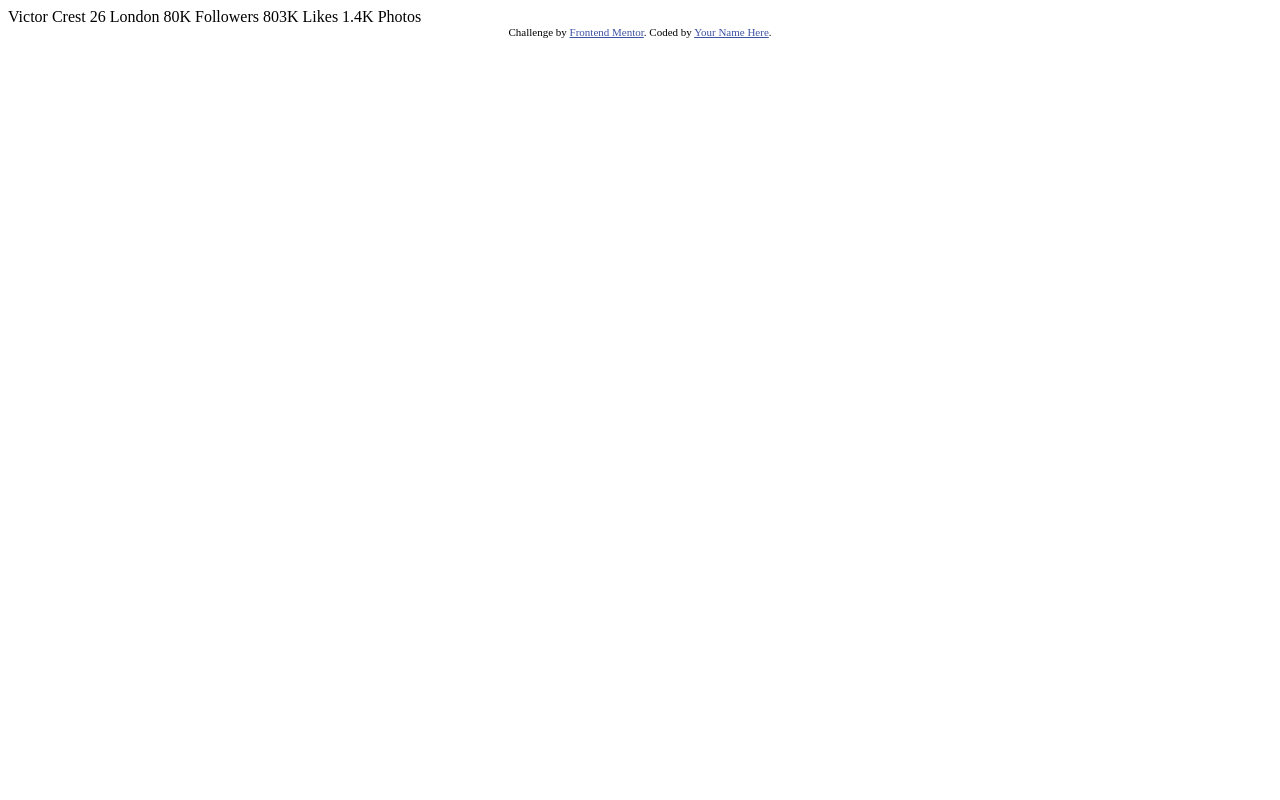
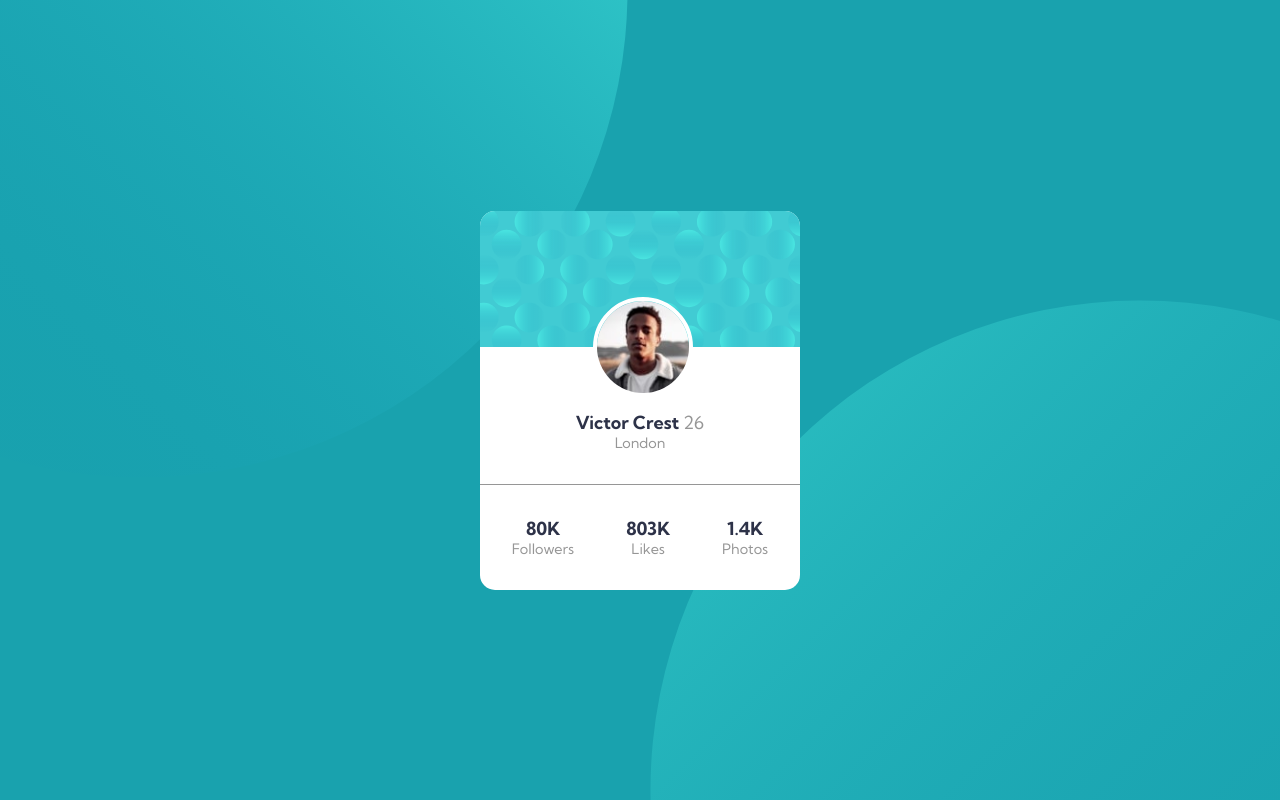
Before and after one commit to Jeth0214/FEM-profile-card-component, a plain HTML site: page index.html in a window 1280 px wide. Drawn offline with Linux system fonts and the light colour scheme.

Commit message:
finished the mark up and styling of the project

```diff
--- /dev/null
+++ b/assets/styles/style.css
@@ -0,0 +1,100 @@
+/*  Google Fonts ( Kumbh Sans )  */
+@import url('https://fonts.googleapis.com/css2?family=Kumbh+Sans:wght@400;700&display=swap');
+
+/*  Variables  */
+:root {
+    /* Colors */
+    /* Primary */
+    --clr-Dark-cyan: hsl(185, 75%, 39%);
+    --clr-very-dark-desaturated-blue: hsl(229, 23%, 23%);
+    --clr-Dark-grayish-blue: hsl(227, 10%, 46%);
+    /* Neutral */
+    --clr-dark-gray: hsl(0, 0%, 59%);
+
+
+    /* Font Family */
+    --ff-kumb-sans: 'Kumbh Sans', sans-serif;
+}
+
+
+/*  Reset  */
+*,
+*::after,
+*::before {
+    box-sizing: border-box;
+    margin: 0;
+    padding: 0;
+}
+
+
+/*  Globals  */
+body {
+    min-height: 100vh;
+    font-family: var(--ff-kumb-sans);
+    display: grid;
+    place-content: center;
+    justify-items: center;
+    background: url('/images/bg-pattern-top.svg') no-repeat -750px -550px,
+                url('/images/bg-pattern-bottom.svg') no-repeat 100px 350px, var(--clr-Dark-cyan);
+}
+
+
+
+
+p {
+    font-size: 0.9rem;
+}
+.card {
+    z-index: 1000;
+    background-color: #fff;
+    border-radius: 15px;
+    overflow: hidden;
+    width: 90%;
+    max-width: 400px;
+    margin: 0 auto;
+}
+
+.card__header {
+    background-image: url('/images/bg-pattern-card.svg');
+    padding: 1rem 8rem;
+    position: relative;
+}
+
+
+.card__image {
+    border: 4px solid white;
+    border-radius: 50%;
+    transform: translate(-15px, 70%);
+    width: 100px;
+}
+
+
+.card__body {
+    margin-top: 4em;
+    text-align: center;
+}
+
+.card__name span, p {
+    color: var(--clr-dark-gray);
+    font-weight: 400;
+}
+
+.stats {
+    margin-top: 2rem;
+    padding: 2rem;
+    border-top: 1px solid var(--clr-dark-gray);
+    display: flex;
+    justify-content: space-between;
+}
+
+.stat__title, .card__name {
+    font-size: 1.125rem;
+    color: var(--clr-very-dark-desaturated-blue);
+}
+
+@media screen and (min-width: 769px) {
+    body {
+        background: url('/images/bg-pattern-top.svg') no-repeat -350px -500px,
+                url('/images/bg-pattern-bottom.svg') no-repeat 650px 300px, var(--clr-Dark-cyan);
+    }
+}
--- a/index.html
+++ b/index.html
@@ -8,28 +8,50 @@
 
   <title>Frontend Mentor | Profile card component</title>
 
-  <!-- Feel free to remove these styles or customise in your own stylesheet 👍 -->
-  <style>
-    .attribution { font-size: 11px; text-align: center; }
-    .attribution a { color: hsl(228, 45%, 44%); }
-  </style>
+  <link rel="stylesheet" href="./assets/styles/style.css">
+
 </head>
 <body>
-  Victor Crest
-  26
-  London
 
-  80K
-  Followers
+  <main>
+    <div class="card">
+      <div class="card__header">
+        <img class="card__image" src="./images/image-victor.jpg" alt="Victor Crest">
+      </div>
+      <div class="card__body">
+        <h1 class="card__name">Victor Crest <span>26</span></h1>
+        <p class="card__description">London</p>
+        <div class="stats">
+          <div class="stat">
+            <h2 class="stat__title">
+              80K
+            </h2>
+            <p class="stat__description">
+              Followers
+            </p>
+          </div>
+          <div class="stat">
+            <h2 class="stat__title">
+              803K
+            </h2>
+            <p class="stat__description">
+              Likes
+            </p>
+          </div>
+          <div class="stat">
+            <h2 class="stat__title">
+              1.4K
+            </h2>
+            <p class="stat__description">
+              Photos
+            </p>
+          </div>
+        </div>
+      </div>
+    </div>
+  </main>
 
-  803K
-  Likes
 
-  1.4K
-  Photos
-  <div class="attribution">
-    Challenge by <a href="https://www.frontendmentor.io?ref=challenge" target="_blank">Frontend Mentor</a>.
-    Coded by <a href="#">Your Name Here</a>.
-  </div>
+
 </body>
 </html>
```
